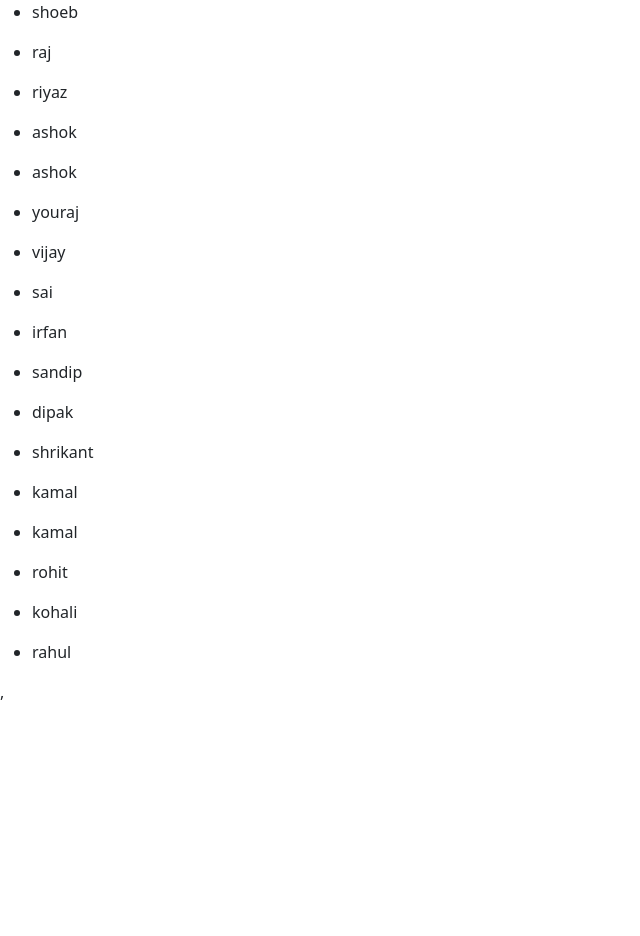
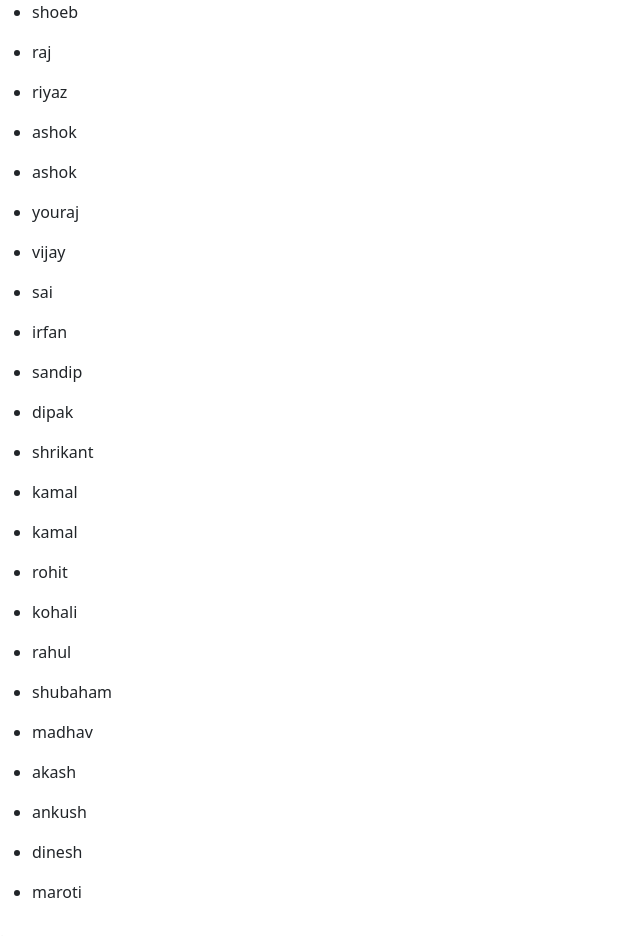
Before and after one commit to JadhavRajendra/React-Practice, a React (Create React App) app: page / in a window 1280 px wide. Shown: the top 936 px of the page, without its empty margins (0-640 px from the left). Before the commit the page ends 800 px from the top, so only its background shows below. Built offline with nearby package versions, Linux system fonts and the light colour scheme.

Commit message:
Update FragmentExample.jsx

```diff
--- a/src/FunctionalComponent/FragmentExample.jsx
+++ b/src/FunctionalComponent/FragmentExample.jsx
@@ -3,7 +3,8 @@ import React from 'react'
 export default function FragmentExample() {
     const array = [{name:'shoeb'},{name:'raj'},{name:'riyaz'},{name:'ashok'},{name:'ashok'},
     {name:'youraj'},{name:'vijay'},{name:'sai'},{name:'irfan'},{name:'sandip'},{name:'dipak'},
-    {name:'shrikant'},{name:'kamal'},{name: 'kamal'},{name:'rohit'},{name:'kohali'},{name:'rahul'} ]
+    {name:'shrikant'},{name:'kamal'},{name: 'kamal'},{name:'rohit'},{name:'kohali'},{name:'rahul'} ,
+    {name:'shubaham'},{name:'madhav'},{name:'akash'},{name:'ankush'},{name:'dinesh'},{name:'maroti'}]
     return (
         <>
            {array.map((item,i)=>(
```
